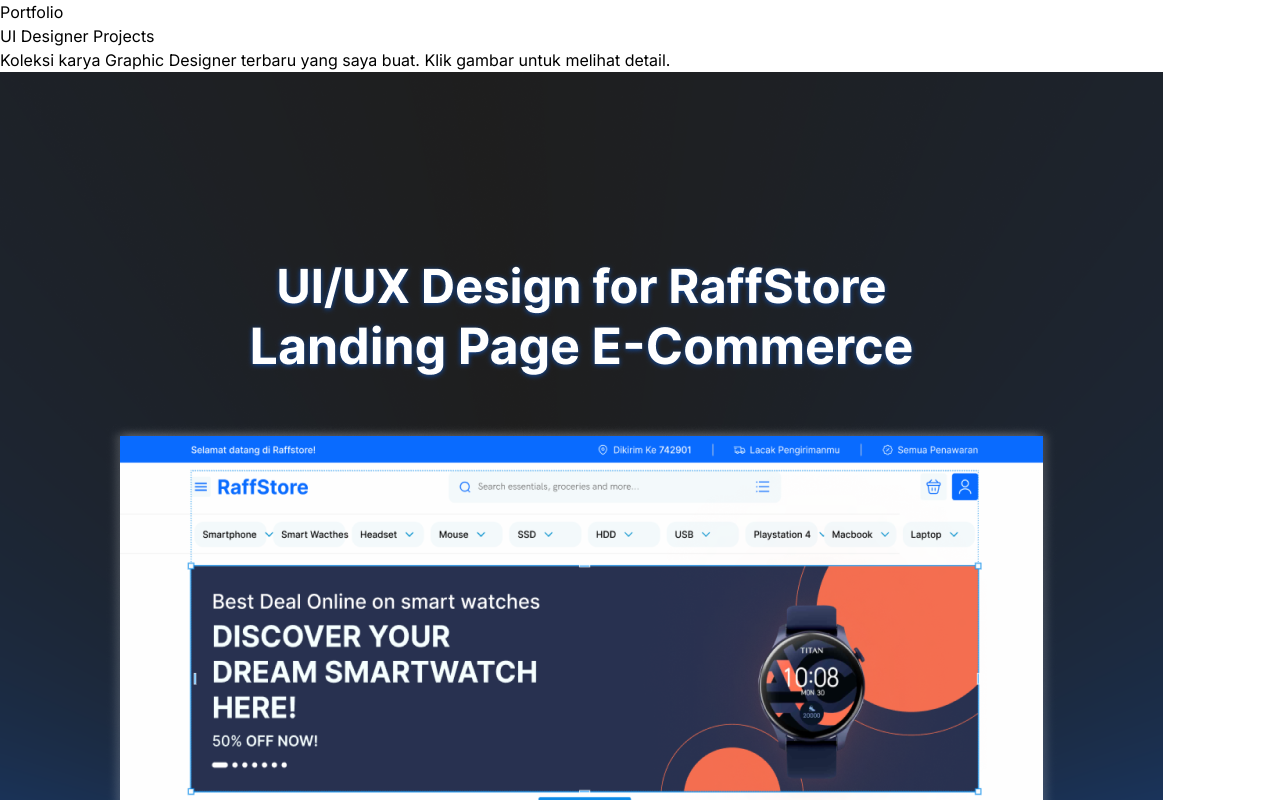
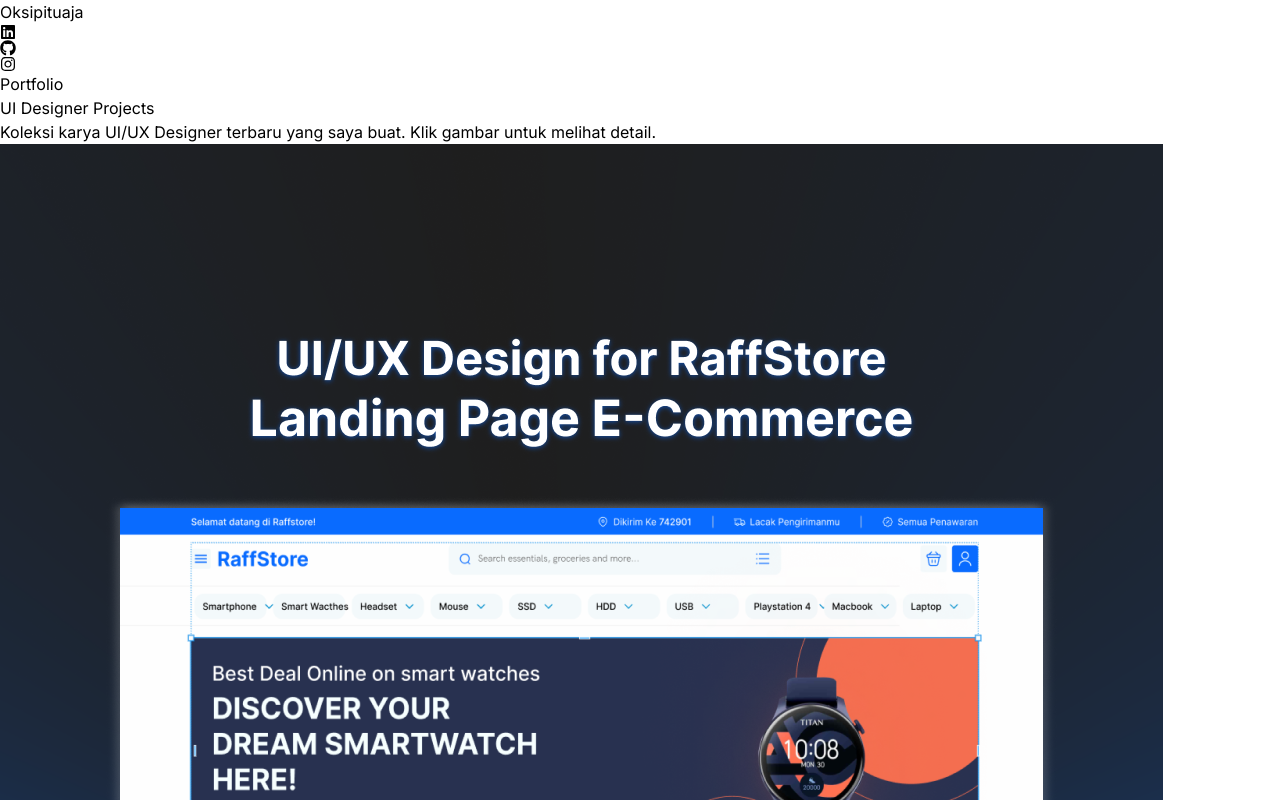
Before and after one commit to Oksipituaja/React-Portfolio, a React (Vite) app: page /UI-UX-Designer in a window 1280 px wide. Shown: the top 800 px of the page. Built offline with nearby package versions, Linux system fonts and the light colour scheme.

Commit message:
update project

```diff
--- a/src/Pages/UIUXDesigner.jsx
+++ b/src/Pages/UIUXDesigner.jsx
@@ -1,8 +1,10 @@
 import { useState } from "react";
 import { motion, AnimatePresence } from "framer-motion";
+import { FaGithub, FaLinkedin, FaInstagram } from "react-icons/fa";
 import { useNavigate } from "react-router-dom";
-import RaffstoreUi from "../assets/Projects/Raffstore-E-Commerce.png"
-import RedesignSteamDashboard from "../assets/Projects/Redesign-dashboard.png"
+import RaffstoreUi from "../assets/Projects/Raffstore-E-Commerce.png";
+import RedesignSteamDashboard from "../assets/Projects/Redesign-dashboard.png";
+
 const UIUXDesigner = () => {
   const [selectedProject, setSelectedProject] = useState(null);
   const navigate = useNavigate();
@@ -15,15 +17,66 @@
     },
     {
       title: "Redesigning the Steam Dashboard",
-      description: "Just tried my hand at redesigning the Steam dashboard with a modern dark UI. Focused on a sleek, user-friendly experience while keeping the gaming vibe intact. Let me know what you think! ",
+      description: "Just tried my hand at redesigning the Steam dashboard with a modern dark UI. Focused on a sleek, user-friendly experience while keeping the gaming vibe intact. Let me know what you think!",
       image: RedesignSteamDashboard,
       liveUrl: "https://www.behance.net/gallery/221539787/Redesign-Steam-Dashboard",
     },
-
   ];
 
   return (
-    <div className="min-h-screen bg-neutral-950 text-white px-6 py-20">
+    <div className="overflow-x-hidden text-neutral-300 antialiased selection:bg-cyan-300 selection:text-cyan-900">
+      {/* Background Gradasi */}
+      <div className="fixed top-0 -z-10 h-full w-full">
+        <div className="absolute top-0 z-[-2] h-screen w-screen bg-neutral-950 [background:radial-gradient(145%_145%_at_50%_10%,#000_55%,#22d3ee_100%)]"></div>
+      </div>
+
+      {/* Kontainer Utama */}
+      <div className="container mx-auto px-8">
+        {/* Navbar */}
+        <nav className="mb-20 flex items-center justify-between py-6">
+          <motion.div
+            initial={{ x: -120, opacity: 0 }}
+            animate={{ x: 0, opacity: 1 }}
+            transition={{ duration: 1 }}
+            className="flex items-center"
+          >
+            <div className="mx-2 text-xl font-bold text-teal-300 grayscale hover:grayscale-0 transition-all duration-500">Oksipituaja</div>
+          </motion.div>
+          <motion.div
+            initial={{ x: 95, opacity: 0 }}
+            animate={{ x: 0, opacity: 1 }}
+            transition={{ duration: 1 }}
+            className="flex items-center justify-center gap-4 text-3xl"
+          >
+            <a
+              href="https://www.linkedin.com/in/yusuf-hammam-a1a0a21a3/"
+              target="_blank"
+              rel="noopener noreferrer"
+              className="hover:scale-150 transition-transform duration-500"
+            >
+              <FaLinkedin />
+            </a>
+            <a
+              href="https://github.com/Oksipituaja"
+              target="_blank"
+              rel="noopener noreferrer"
+              className="hover:scale-150 transition-transform duration-500"
+            >
+              <FaGithub />
+            </a>
+            <a
+              href="https://www.instagram.com/yusuf.hammam"
+              target="_blank"
+              rel="noopener noreferrer"
+              className="hover:scale-150 transition-transform duration-500"
+            >
+              <FaInstagram />
+            </a>
+          </motion.div>
+        </nav>
+
+        {/* Portfolio Section */}
+        <section className="pt-12 pb-20">
           <div className="max-w-xl mx-auto text-center mb-20">
             <h4 className="text-cyan-400 text-2xl font-semibold tracking-wider uppercase mb-2">
               Portfolio
@@ -32,7 +85,7 @@
               UI Designer Projects
             </h2>
             <p className="text-lg text-gray-400">
-          Koleksi karya Graphic Designer terbaru yang saya buat. Klik gambar untuk melihat detail.
+              Koleksi karya UI/UX Designer terbaru yang saya buat. Klik gambar untuk melihat detail.
             </p>
           </div>
 
@@ -103,23 +156,6 @@
                     <p className="text-gray-400 mb-6 text-sm md:text-base">
                       {selectedProject.description}
                     </p>
-
-                {selectedProject.videoUrl ? (
-                  <div className="aspect-video border border-gray-700 rounded-xl overflow-hidden">
-                    <iframe
-                      src={selectedProject.videoUrl}
-                      className="w-full h-full"
-                      allow="autoplay; encrypted-media"
-                      title="Video Presentasi Project"
-                      frameBorder="0"
-                      allowFullScreen
-                    ></iframe>
-                  </div>
-                ) : (
-                  <div className="aspect-video bg-gray-800 border border-gray-700 rounded-xl flex items-center justify-center text-gray-500">
-                    ❌ Video tidak tersedia
-                  </div>
-                )}
                   </div>
                   <button
                     onClick={() => setSelectedProject(null)}
@@ -140,6 +176,8 @@
               ← Kembali ke Beranda
             </button>
           </div>
+        </section>
+      </div>
     </div>
   );
 };
```
Also changed, not shown: src/Pages/GraphicDesigner.jsx (+100 -41 lines). Lines whose indentation alone changed are shown as unchanged.
